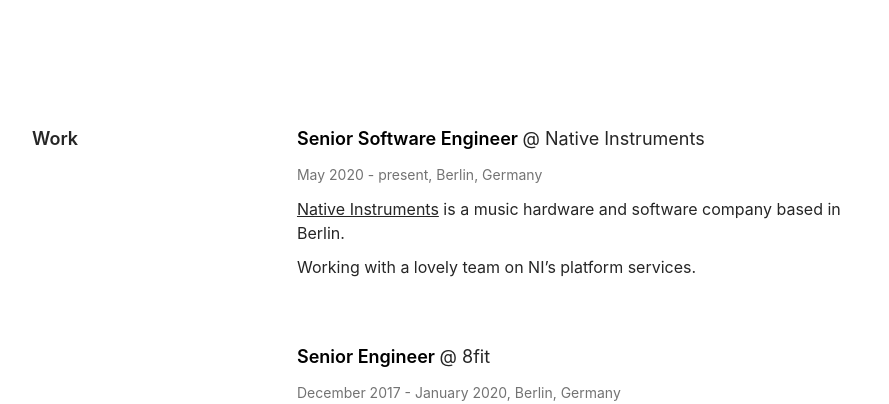
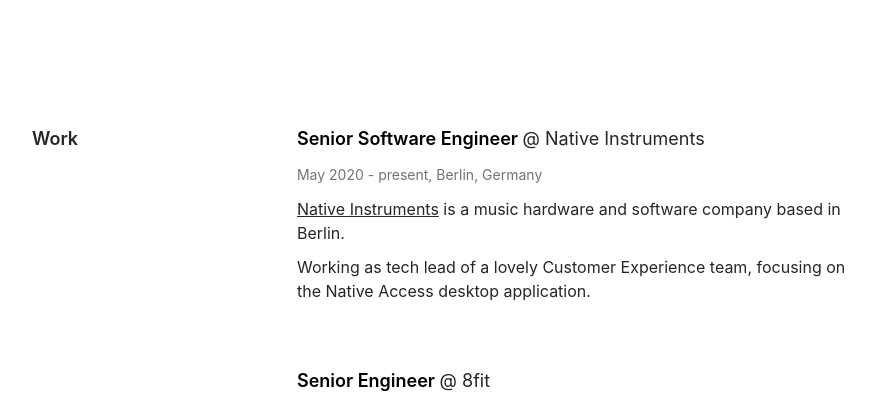
Before and after one commit to kavsingh/kavsingh, an Astro site: page / in a window 1280 px wide. Shown: the part 319-723 px from the top of the page, without its empty margins (192-1081 px from the left). Built offline with nearby package versions, Linux system fonts and the light colour scheme; Astro itself is replaced by a stand-in of ours.

Commit message:
chore: update NI job description

```diff
--- a/src/content/experience/00-ni.md
+++ b/src/content/experience/00-ni.md
@@ -9,4 +9,4 @@
 
 [Native Instruments](https://www.native-instruments.com) is a music hardware and software company based in Berlin.
 
-Working with a lovely team on NI's platform services.
+Working as tech lead of a lovely Customer Experience team, focusing on the Native Access desktop application.
```
